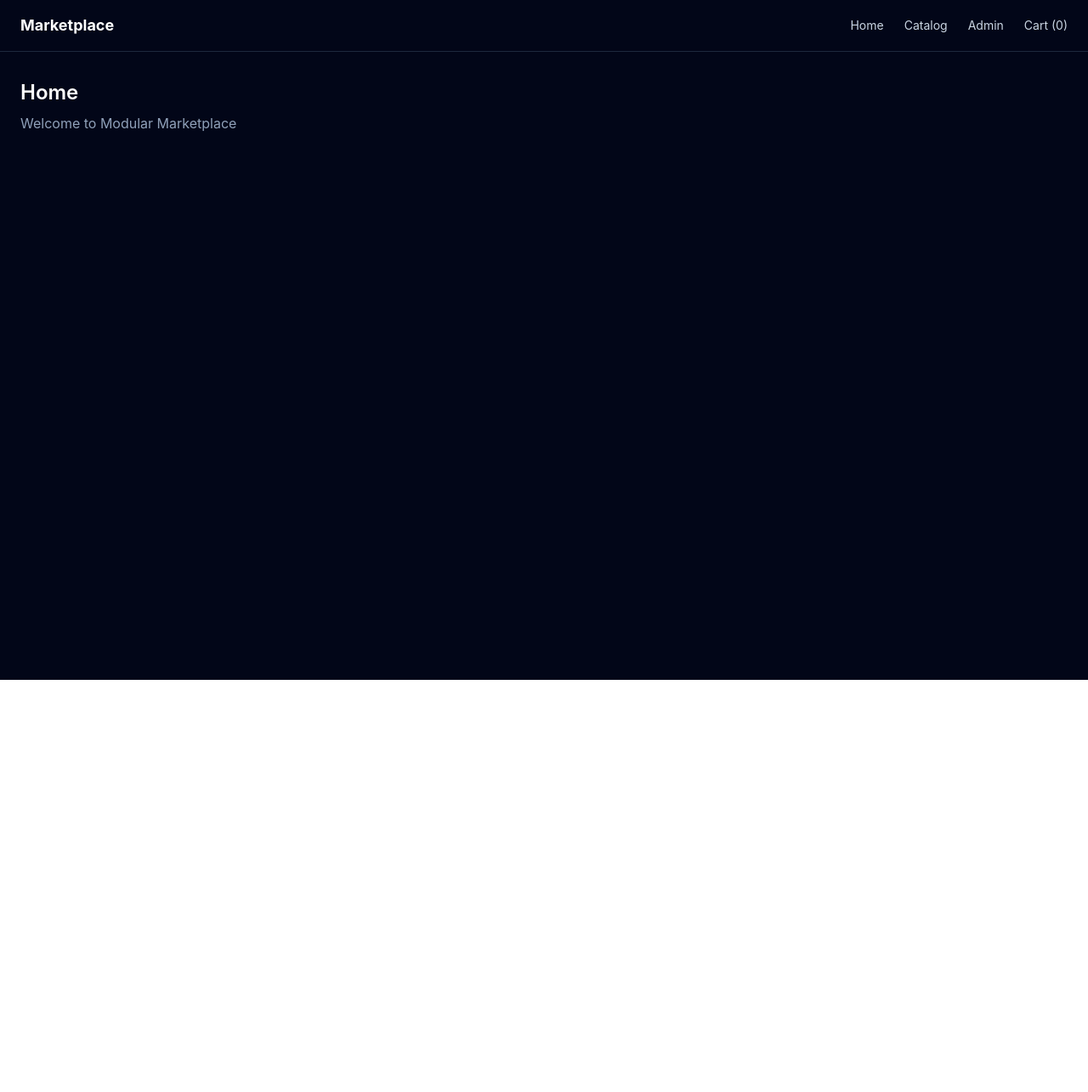
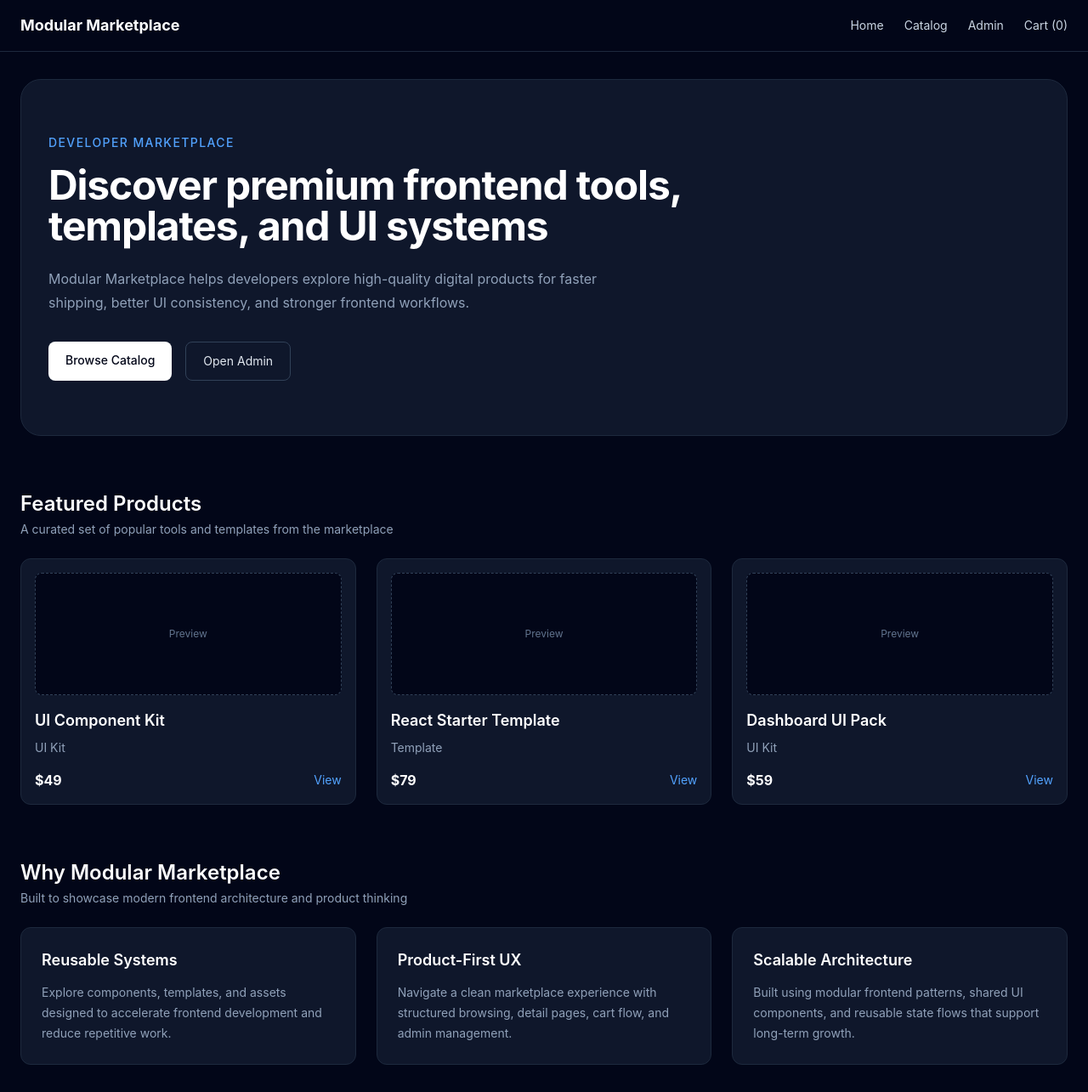
Before and after one commit to saisharathch/modular-marketplace, a React (Vite) app in the folder apps/shell/: page / in a window 1280 px wide. Shown: the whole page at 85% size. Before the commit the page ends 800 px from the top, so only its background shows below. Built offline with nearby package versions, Linux system fonts and the light colour scheme.

Commit message:
Updated Code

```diff
--- a/apps/shell/src/components/Navbar.tsx
+++ b/apps/shell/src/components/Navbar.tsx
@@ -7,7 +7,9 @@
   return (
     <nav className="border-b border-slate-800">
       <div className="mx-auto flex max-w-7xl items-center justify-between px-6 py-4">
-        <h1 className="text-lg font-bold">Marketplace</h1>
+        <Link to="/" className="text-lg font-bold">
+          Modular Marketplace
+        </Link>
 
         <div className="flex gap-6 text-sm text-slate-300">
           <Link to="/">Home</Link>
--- /dev/null
+++ b/apps/shell/src/components/PageContainer.tsx
@@ -0,0 +1,11 @@
+import type { ReactNode } from "react";
+
+type PageContainerProps = {
+  children: ReactNode;
+};
+
+function PageContainer({ children }: PageContainerProps) {
+  return <div className="mx-auto w-full max-w-7xl">{children}</div>;
+}
+
+export default PageContainer;
--- /dev/null
+++ b/apps/shell/src/components/SkeletonCard.tsx
@@ -0,0 +1,15 @@
+function SkeletonCard() {
+  return (
+    <div className="animate-pulse rounded-xl border border-slate-800 bg-slate-900 p-4">
+      <div className="h-36 rounded-lg bg-slate-800" />
+      <div className="mt-4 h-5 w-3/4 rounded bg-slate-800" />
+      <div className="mt-2 h-4 w-1/3 rounded bg-slate-800" />
+      <div className="mt-4 flex items-center justify-between">
+        <div className="h-4 w-16 rounded bg-slate-800" />
+        <div className="h-4 w-10 rounded bg-slate-800" />
+      </div>
+    </div>
+  );
+}
+
+export default SkeletonCard;
--- a/apps/shell/src/layouts/MainLayout.tsx
+++ b/apps/shell/src/layouts/MainLayout.tsx
@@ -1,13 +1,16 @@
 import { Outlet } from "react-router-dom";
 import Navbar from "../components/Navbar";
+import PageContainer from "../components/PageContainer";
 
 function MainLayout() {
   return (
     <div className="min-h-screen bg-slate-950 text-white">
       <Navbar />
 
-      <main className="mx-auto max-w-7xl px-6 py-8">
-        <Outlet />
+      <main className="px-6 py-8">
+        <PageContainer>
+          <Outlet />
+        </PageContainer>
       </main>
     </div>
   );
--- a/apps/shell/src/pages/HomePage.tsx
+++ b/apps/shell/src/pages/HomePage.tsx
@@ -1,8 +1,100 @@
+import { Link } from "react-router-dom";
+import ProductCard from "../components/ProductCard";
+import SectionHeader from "../components/SectionHeader";
+import { useProducts } from "../providers/ProductsProvider";
+
 function HomePage() {
+  const { products } = useProducts();
+
+  const featuredProducts = products.slice(0, 3);
+
   return (
-    <div>
-      <h2 className="text-2xl font-semibold">Home</h2>
-      <p className="mt-2 text-slate-400">Welcome to Modular Marketplace</p>
+    <div className="space-y-16">
+      <section className="rounded-3xl border border-slate-800 bg-slate-900 px-8 py-16">
+        <div className="max-w-3xl">
+          <p className="text-sm font-medium uppercase tracking-widest text-blue-400">
+            Developer Marketplace
+          </p>
+
+          <h1 className="mt-4 text-4xl font-bold tracking-tight sm:text-5xl">
+            Discover premium frontend tools, templates, and UI systems
+          </h1>
+
+          <p className="mt-6 max-w-2xl text-base leading-7 text-slate-400">
+            Modular Marketplace helps developers explore high-quality digital
+            products for faster shipping, better UI consistency, and stronger
+            frontend workflows.
+          </p>
+
+          <div className="mt-8 flex flex-wrap gap-4">
+            <Link
+              to="/catalog"
+              className="rounded-lg bg-white px-5 py-3 text-sm font-medium text-slate-950 transition hover:bg-slate-200"
+            >
+              Browse Catalog
+            </Link>
+
+            <Link
+              to="/admin"
+              className="rounded-lg border border-slate-700 px-5 py-3 text-sm text-slate-200 transition hover:border-slate-500"
+            >
+              Open Admin
+            </Link>
+          </div>
+        </div>
+      </section>
+
+      <section>
+        <SectionHeader
+          title="Featured Products"
+          description="A curated set of popular tools and templates from the marketplace"
+        />
+
+        <div className="mt-6 grid gap-6 sm:grid-cols-2 lg:grid-cols-3">
+          {featuredProducts.map((product) => (
+            <ProductCard
+              key={product.id}
+              id={product.id}
+              title={product.title}
+              price={product.price}
+              category={product.category}
+            />
+          ))}
+        </div>
+      </section>
+
+      <section>
+        <SectionHeader
+          title="Why Modular Marketplace"
+          description="Built to showcase modern frontend architecture and product thinking"
+        />
+
+        <div className="mt-6 grid gap-6 md:grid-cols-3">
+          <div className="rounded-xl border border-slate-800 bg-slate-900 p-6">
+            <h3 className="text-lg font-semibold">Reusable Systems</h3>
+            <p className="mt-3 text-sm leading-6 text-slate-400">
+              Explore components, templates, and assets designed to accelerate
+              frontend development and reduce repetitive work.
+            </p>
+          </div>
+
+          <div className="rounded-xl border border-slate-800 bg-slate-900 p-6">
+            <h3 className="text-lg font-semibold">Product-First UX</h3>
+            <p className="mt-3 text-sm leading-6 text-slate-400">
+              Navigate a clean marketplace experience with structured browsing,
+              detail pages, cart flow, and admin management.
+            </p>
+          </div>
+
+          <div className="rounded-xl border border-slate-800 bg-slate-900 p-6">
+            <h3 className="text-lg font-semibold">Scalable Architecture</h3>
+            <p className="mt-3 text-sm leading-6 text-slate-400">
+              Built using modular frontend patterns, shared UI components, and
+              reusable state flows that support long-term growth.
+            </p>
+          </div>
+        </div>
+      </section>
     </div>
   );
 }
--- /dev/null
+++ b/apps/shell/src/pages/NotFounfPage.tsx
@@ -0,0 +1,33 @@
+import { Link } from "react-router-dom";
+
+function NotFoundPage() {
+  return (
+    <div className="mx-auto max-w-xl rounded-2xl border border-dashed border-slate-800 bg-slate-900 p-10 text-center">
+      <p className="text-sm font-medium uppercase tracking-widest text-blue-400">
+        404 Error
+      </p>
+      <h1 className="mt-4 text-3xl font-bold">Page not found</h1>
+      <p className="mt-4 text-slate-400">
+        The page you requested does not exist or may have been moved.
+      </p>
+
+      <div className="mt-8 flex justify-center gap-4">
+        <Link
+          to="/"
+          className="rounded-lg bg-white px-5 py-3 text-sm font-medium text-slate-950 transition hover:bg-slate-200"
+        >
+          Go Home
+        </Link>
+
+        <Link
+          to="/catalog"
+          className="rounded-lg border border-slate-700 px-5 py-3 text-sm text-slate-200 transition hover:border-slate-500"
+        >
+          Browse Catalog
+        </Link>
+      </div>
+    </div>
+  );
+}
+
+export default NotFoundPage;
--- a/apps/shell/src/providers/CartProvider.tsx
+++ b/apps/shell/src/providers/CartProvider.tsx
@@ -1,4 +1,10 @@
-import React, { createContext, useContext, useMemo, useState } from "react";
+import React, {
+  createContext,
+  useContext,
+  useEffect,
+  useMemo,
+  useState,
+} from "react";
 import type { CartItem } from "../types/cart";
 
 type AddToCartInput = {
@@ -14,19 +20,31 @@
   increaseQty: (id: string) => void;
   decreaseQty: (id: string) => void;
   removeItem: (id: string) => void;
+  clearCart: () => void;
   totalItems: number;
   totalPrice: number;
-  clearCart: () => void;
 };
 
 const CartContext = createContext<CartContextValue | undefined>(undefined);
 
+const CART_STORAGE_KEY = "modular-marketplace-cart";
+
 export function CartProvider({ children }: { children: React.ReactNode }) {
-  const [items, setItems] = useState<CartItem[]>([]);
+  const [items, setItems] = useState<CartItem[]>(() => {
+    const storedCart = localStorage.getItem(CART_STORAGE_KEY);
 
-  const clearCart = () => {
-  setItems([]);
-};
+    if (!storedCart) return [];
+
+    try {
+      return JSON.parse(storedCart);
+    } catch {
+      return [];
+    }
+  });
+
+  useEffect(() => {
+    localStorage.setItem(CART_STORAGE_KEY, JSON.stringify(items));
+  }, [items]);
 
   const addToCart = (product: AddToCartInput) => {
     setItems((currentItems) => {
@@ -66,6 +84,10 @@
     setItems((currentItems) => currentItems.filter((item) => item.id !== id));
   };
 
+  const clearCart = () => {
+    setItems([]);
+  };
+
   const totalItems = useMemo(
     () => items.reduce((sum, item) => sum + item.quantity, 0),
     [items],
@@ -82,9 +104,9 @@
     increaseQty,
     decreaseQty,
     removeItem,
+    clearCart,
     totalItems,
     totalPrice,
-    clearCart,
   };
 
   return <CartContext.Provider value={value}>{children}</CartContext.Provider>;
--- a/apps/shell/src/providers/ProductsProvider.tsx
+++ b/apps/shell/src/providers/ProductsProvider.tsx
@@ -1,4 +1,4 @@
-import { createContext, useContext, useState } from "react";
+import React, { createContext, useContext, useEffect, useState } from "react";
 import { initialProducts } from "../data/initialProducts";
 import type { Product } from "../types/product";
 
@@ -12,7 +12,7 @@
 type ProductsContextValue = {
   products: Product[];
   addProduct: (product: CreateProductInput) => void;
-  updateProduct: (id: string, product: CreateProductInput) => void;
+  updateProduct: (id: string, data: CreateProductInput) => void;
   deleteProduct: (id: string) => void;
 };
 
@@ -20,18 +20,24 @@
   undefined,
 );
 
+const PRODUCTS_STORAGE_KEY = "modular-marketplace-products";
+
 export function ProductsProvider({ children }: { children: React.ReactNode }) {
-  const [products, setProducts] = useState<Product[]>(initialProducts);
+  const [products, setProducts] = useState<Product[]>(() => {
+    const storedProducts = localStorage.getItem(PRODUCTS_STORAGE_KEY);
 
-  const updateProduct = (id: string, product: CreateProductInput) => {
-    setProducts((currentProducts) =>
-      currentProducts.map((currentProduct) =>
-        currentProduct.id === id
-          ? { ...currentProduct, ...product }
-          : currentProduct,
-      ),
-    );
-  };
+    if (!storedProducts) return initialProducts;
+
+    try {
+      return JSON.parse(storedProducts);
+    } catch {
+      return initialProducts;
+    }
+  });
+
+  useEffect(() => {
+    localStorage.setItem(PRODUCTS_STORAGE_KEY, JSON.stringify(products));
+  }, [products]);
 
   const addProduct = (product: CreateProductInput) => {
     const newProduct: Product = {
@@ -40,6 +46,14 @@
     };
 
     setProducts((currentProducts) => [newProduct, ...currentProducts]);
+  };
+
+  const updateProduct = (id: string, updatedData: CreateProductInput) => {
+    setProducts((currentProducts) =>
+      currentProducts.map((product) =>
+        product.id === id ? { ...product, ...updatedData } : product,
+      ),
+    );
   };
 
   const deleteProduct = (id: string) => {
```
Also changed, not shown: apps/shell/src/pages/CatalogPage.tsx (+41 -35 lines).
